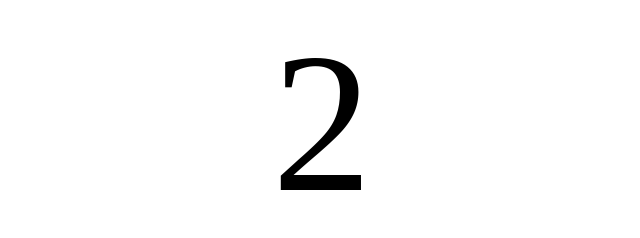
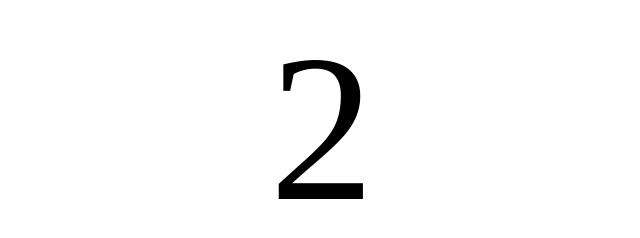
Before and after one commit to Chukwu12/JavaGames, a plain HTML site: page index.html in a window 1280 px wide. Shown: the whole page, without its empty margins (318-958 px from the left). Drawn offline with Linux system fonts and the light colour scheme.

Commit message:
updated app

```diff
--- a/styles.css
+++ b/styles.css
@@ -3,7 +3,7 @@
   height: 100%;
   background-image: url(background.png.webp);
   position: relative;
-  font-size: 200px;
+  font-size: 210px;
   text-align: center;
 }
 
```
